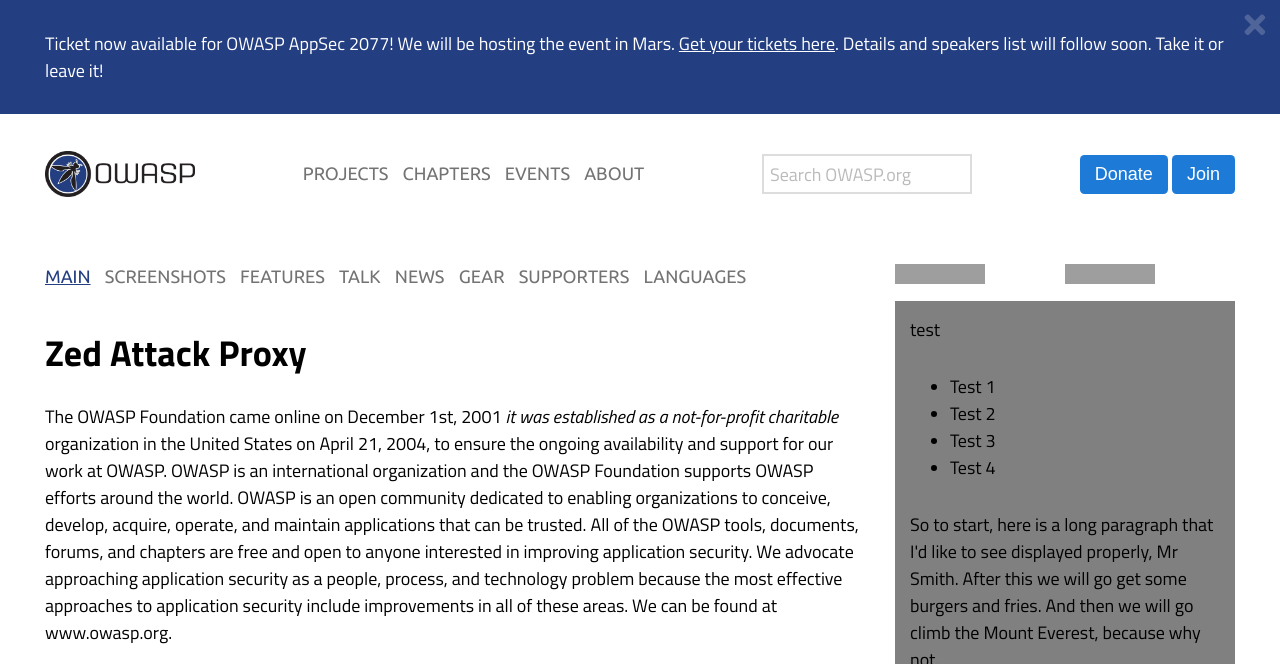
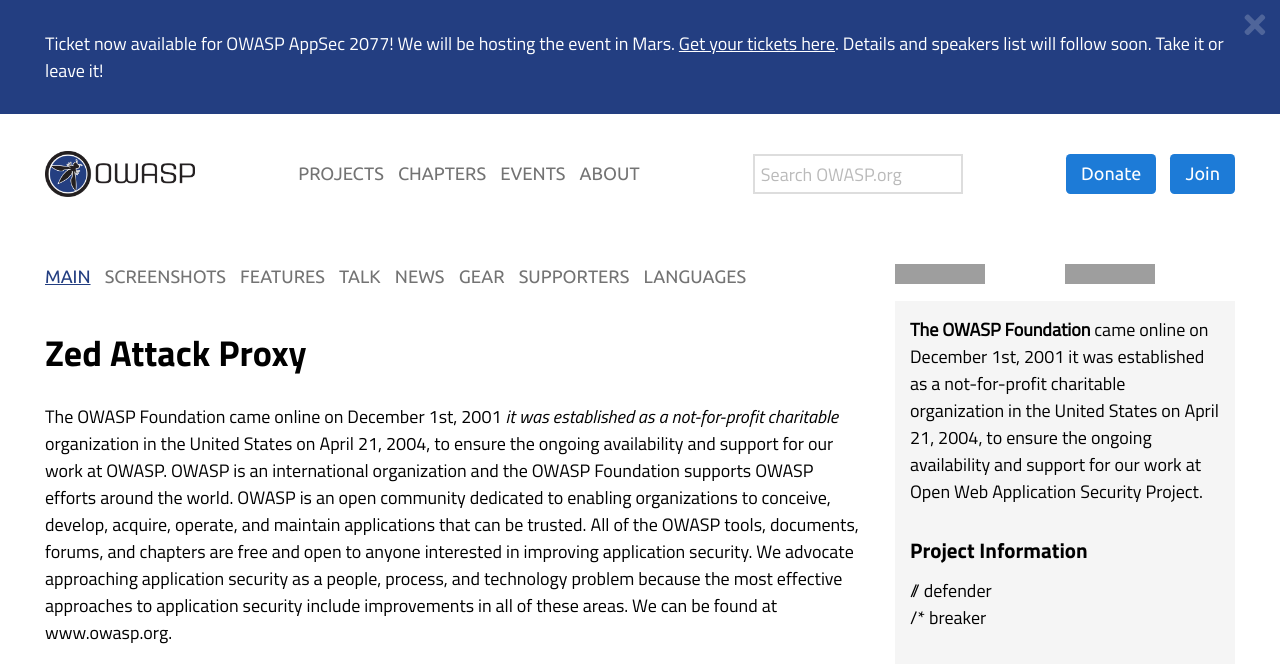
Before and after one commit to scorchingoyster/owasp-layout, a Jekyll site: the page built from pages/projects.md, in a window 1280 px wide, cut to the strip 0-664 px from the top of the page. Built offline with Jekyll 4.4.1, drawn with Linux system fonts in a browser that asks for light colours; some of the changed text lies outside the part shown; grey boxes are pictures that could not be loaded.

Commit message:
fix overlay and add link-button styling

```diff
--- a/_includes/header.html
+++ b/_includes/header.html
@@ -10,7 +10,7 @@
       <a href="{{ site.github.url }}/" class="alt-logo">
           <img src="{{ site.github.url }}/assets/image/logo.png" alt="">
       </a>
-      <div id="overlay" class="hide-el"></div>
+      <div id="overlay" class="remove-el"></div>
 
       <ul class="mobile-menu hide-el">
         <li>
@@ -30,8 +30,8 @@
         <li><a href="#">CONTACT</a></li>
         <li>
           <div class="nav-button">
-            <button>Donate</button>
-            <button>Join</button>
+            <a href="#">Donate</a>
+            <a href="#">Join</a>
           </div>
         </li>
       </ul>
@@ -61,8 +61,8 @@
       </ul>
       <input class="site-search" type="text" placeholder="Search OWASP.org">
       <div class="nav-button">
-        <button>Donate</button>
-        <button>Join</button>
+        <a href="#">Donate</a>
+        <a href="#">Join</a>
       </div>
     </nav>
 
--- a/_includes/sidebar.html
+++ b/_includes/sidebar.html
@@ -1,14 +1,41 @@
 <aside class="sidebar">
-  <p>test</p>
-  <ul>
-    <li>Test 1</li>
-    <li>Test 2</li>
-    <li>Test 3</li>
-    <li>Test 4</li>
-  </ul>
-  <p>So to start, here is a long paragraph that I'd like to see displayed properly, Mr Smith. After this we will go get some burgers and fries. And then we will go climb the Mount Everest, because why not.</p>
+  <p><strong>The OWASP Foundation</strong> came online on December 1st, 2001 it was established as a not-for-profit charitable organization in the United States on April 21, 2004, to ensure the ongoing availability and support for our work at Open Web Application Security Project.</p>
   <div>
-    <button>How about</button>
-    <button>Some buttons</button>
+    <h3>Project Information</h3>
+    <ul>
+      <li><! builder</li>
+      <li>// defender</li>
+      <li>/* breaker</li>
+    </ul>
+  </div>
+  <div>
+    <h3>Downloads</h3>
+    <ul>
+      <li><a href="#">Version 2.8.1</a></li>
+      <li><a href="#">Roadmap (PDF</a>)</li>
+      <li><a href="#">License</a></li>
+    </ul>
+  </div>
+  <div>
+    <h3>Code Repository</h3>
+    <ul>
+      <li><a href="#">za-proxy</a></li>
+      <li><a href="#">zap-extensions</a></li>
+    </ul>
+  </div>
+  <div>
+    <h3>Leaders</h3>
+    <ul>
+      <li><a href="#">Bill Smith</a></li>
+      <li><a href="#">Sandy Struthers</a></li>
+      <li><a href="#">Jill Ridgers-Smith</a></li>
+    </ul>
+  </div>
+  <div>
+    <h3>Follow</h3>
+    <ul>
+      <li><a href="#">Join Mailing List</a></li>
+      <li><a href="#">@owaspzap</a></li>
+    </ul>
   </div>
 </aside>
--- a/_sass/_col-sidebar.scss
+++ b/_sass/_col-sidebar.scss
@@ -45,12 +45,24 @@
 .sidebar {
   grid-area: side;
   padding: 0 $grid-val/2;
-  background-color: grey;
+  background-color: whitesmoke;
   & > * {
     margin: $grid-val/2 0;
   }
-  & > * + * { // targets anything that has a neighbor element
+  & > * + * { // targets any direct descendant that has a neighbor element
     margin: $grid-val 0;
+  }
+  ul {
+    @include no-bullet-list;
+  }
+  h1, h2, h3, h4, h5, h6 {
+    margin: 0;
+  }
+  a {
+    text-decoration: none;
+    &:hover {
+      text-decoration: underline;
+    }
   }
 }
 
--- a/_sass/_nav.scss
+++ b/_sass/_nav.scss
@@ -40,7 +40,7 @@ header, footer, mobile navigation menu
 }
 
 .top-nav {
-  button {
+  .nav-button {
     @include cta-button;
   }
 }
@@ -116,13 +116,13 @@ header, footer, mobile navigation menu
   position: fixed;
   left: 0;
   top: 0;
-  width: 75%;
+  width: 100%;
   height: 100%;
   margin: 0;
   z-index: 3;
   overflow: scroll;
   background-color: $bg-blue;
-  box-shadow: 2px 0 6px #555555;
+  box-shadow: 2px 0 10px #000000;
   li {
     padding: 12px 15px;
     &:first-child {
@@ -140,11 +140,9 @@ header, footer, mobile navigation menu
     color: white;
     text-decoration: none;
   }
-  button {
+  .nav-button {
     @include cta-button;
-    &:not(:first-child) {
-      margin-left: 12px;
-    }
+    margin-top: $grid-val/3;
   }
 }
 
--- a/_sass/_util.scss
+++ b/_sass/_util.scss
@@ -78,12 +78,30 @@ $header-bp: $grid-val*34; // 1020px, header changes
 }
 
 @mixin cta-button {
-  padding: 9px 15px;
-  border-width: 0;
-  border-radius: 4.5px;
-  background-color: $cta-blue;
-  color: white;
-  font-size: $font-size;
+  & > a {
+    padding: 9px 15px;
+    border-width: 0;
+    border-radius: 4.5px;
+    background-color: $cta-blue;
+    font-size: $font-size;
+    color: white;
+    text-decoration: none;
+    &:hover {
+      background-color: lighten($cta-blue, 5%);
+    }
+    &:active {
+      background-color: darken($cta-blue, 5%);
+    }
+  }
+  & > * + * {
+    margin-left: $grid-val/3;
+  }
+}
+
+@mixin no-bullet-list {
+  margin: $grid-val/3 0;
+  padding: 0;
+  list-style: none;
 }
 
 // font imports
```
